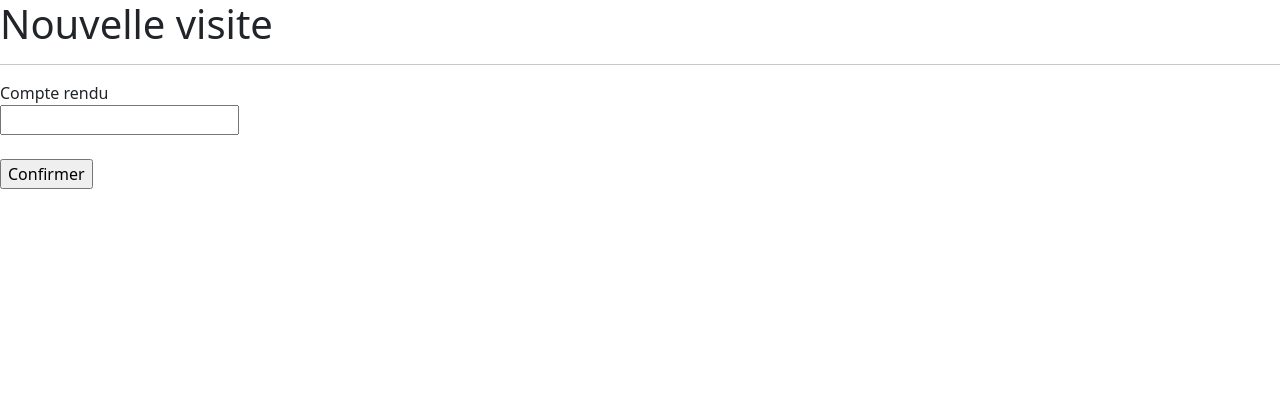
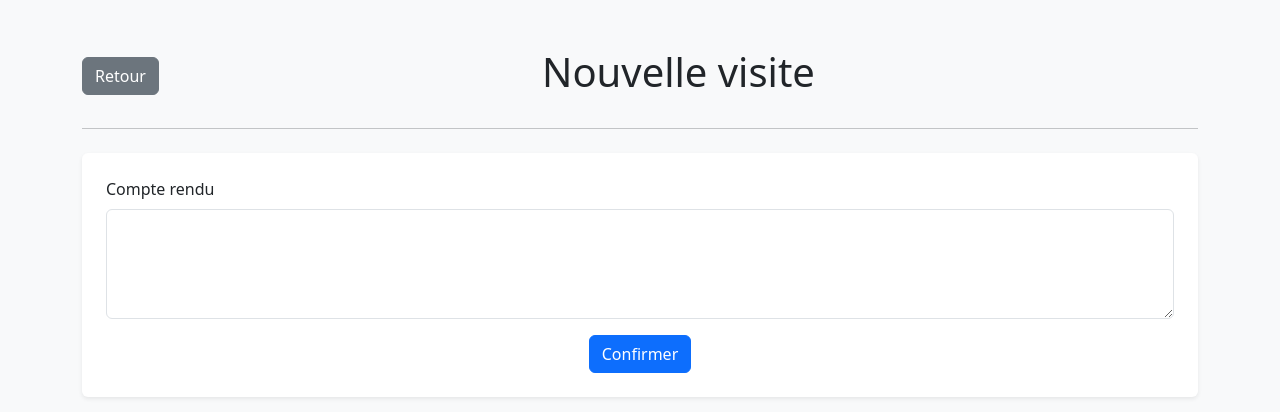
Before and after one commit to sdufac/HospitalSystem, a website: page client/addvisite.html in a window 1280 px wide. Drawn offline with nearby package versions, Linux system fonts and the light colour scheme; no server answers.

Commit message:
addvisite.html/.js : ajout du CSS + modif de l'input en textarea

```diff
--- a/client/addvisite.html
+++ b/client/addvisite.html
@@ -4,27 +4,45 @@
 <head>
 	<meta charset="UTF-8">
 	<meta name="viewport" content="width=device-width, initial-scale=1.0">
+	<title>Nouvelle Visite - Hospital System</title>
+
 	<!-- Bootstrap CSS -->
 	<link href="https://cdn.jsdelivr.net/npm/bootstrap@5.3.2/dist/css/bootstrap.min.css" rel="stylesheet">
-	<title>Ajout Visite</title>
-	<link rel="icon" href="favicon.ico" type="image/x-icon">
+	<link rel="icon" href="/favicon.ico" type="image/x-icon">
 </head>
 
-<body>
-	<h1 id="title">Nouvelle visite</h1>
+<body class="bg-light">
+	<div class="container mt-5">
+
+		<div class="d-flex justify-content-between align-items-center mb-4">
+			<a id="btnRetour" class="btn btn-secondary">Retour</a>
+			<h1 id="title" class="text-center flex-grow-1">Nouvelle visite</h1>
+		</div>
+
 		<hr>
-	<h2 id="date"></h2>
+
+		<h2 id="date" class="text-center mb-4"></h2>
+
 		<div id="formulaire">
-		<form action="/addvisite" method="POST" id="visiteform">
+			<form action="/addvisite" method="POST" id="visiteform" class="bg-white p-4 rounded shadow-sm">
 				<input type="hidden" id="idmedecin" name="idmedecin">
 				<input type="hidden" id="idpatient" name="idpatient">
 				<input type="hidden" id="formdate" name="formdate">
-			<label for="compterendu">Compte rendu</label><br>
-			<input type="text" id="compterendu" name="compterendu"><br><br>
-			<input type="submit" value="Confirmer">
+
+				<div class="mb-3">
+					<label for="compterendu" class="form-label">Compte rendu</label>
+					<textarea id="compterendu" name="compterendu" class="form-control" rows="4"></textarea>
+				</div>
+
+				<div class="d-flex justify-content-center">
+					<input type="submit" value="Confirmer" class="btn btn-primary">
+				</div>
 			</form>
 		</div>
-	<script src="/addvisite.js"> </script>
+
+	</div>
+
+	<script src="/addvisite.js"></script>
 </body>
 
 </html>
--- a/client/addvisite.js
+++ b/client/addvisite.js
@@ -16,31 +16,33 @@ const date = `${yyyy}-${mm}-${dd}`;
 
 form();
 
-async function form(){
-	try{
+async function form() {
+	try {
 		const medecin = await fetchMedecin();
-		if(medecin){
+		if (medecin) {
 
 			divdate.innerHTML = `Visite du ${dd}/${mm}/${yyyy}`;
 			idmedecin.value = medecin.idPers;
 			idpatient.value = id;
 			formdate.value = date;
 		}
-	}catch(error){
+		const btnRetour = document.getElementById("btnRetour");
+		btnRetour.href = `/patient/${id}`;
+	} catch (error) {
 		console.error("Erreur client medecin", error);
 	}
 }
-async function fetchMedecin(){
-	try{
+async function fetchMedecin() {
+	try {
 		const response = await fetch('/api/medecin');
-		if(!response.ok){
+		if (!response.ok) {
 			throw new Error('Erreur recuperation medecin');
 		}
 
 		const medecin = await response.json();
 
 		return medecin
-	}catch(error){
+	} catch (error) {
 		console.error("Erreur medecin", error);
 	}
 }
```
Lines whose indentation alone changed are shown as unchanged.
